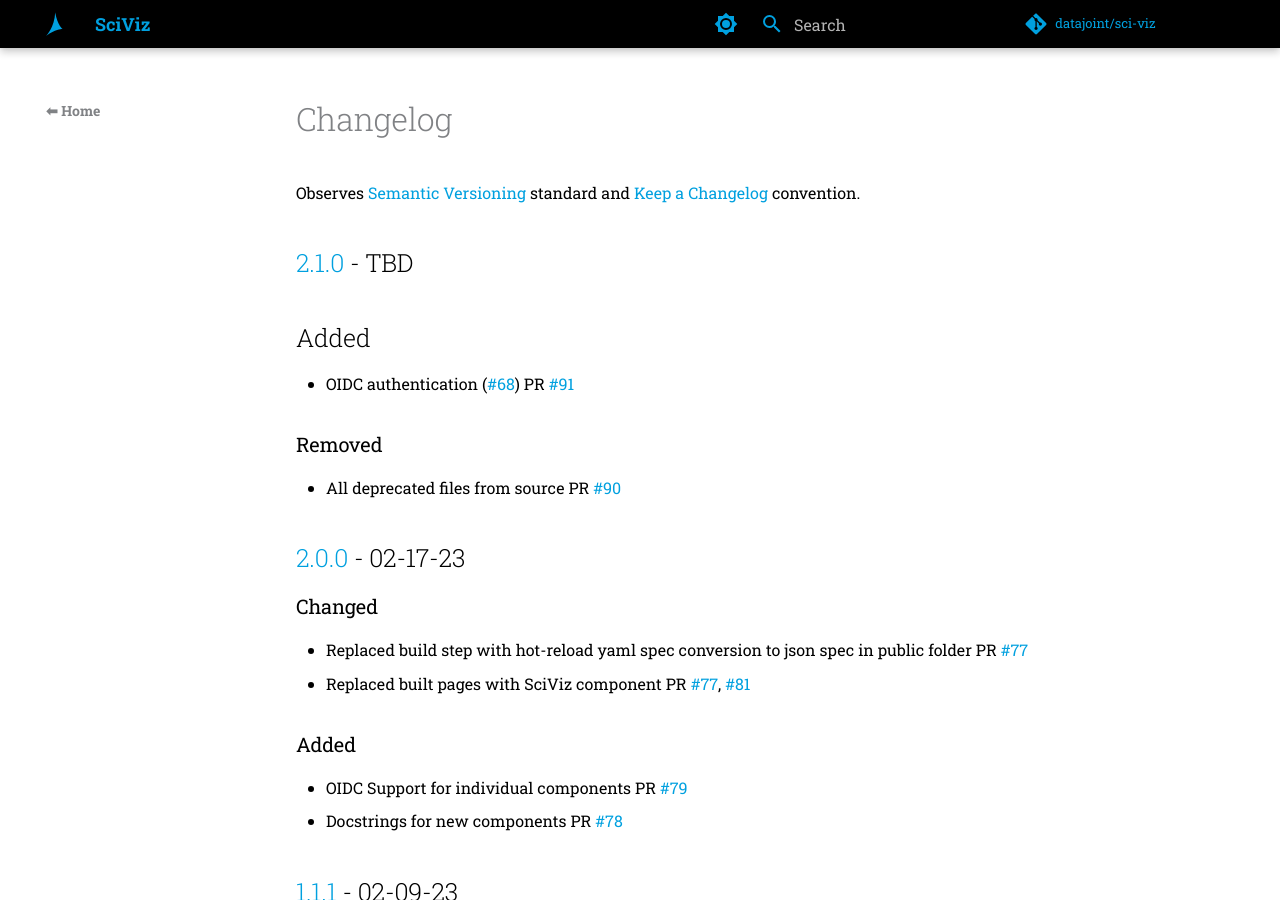
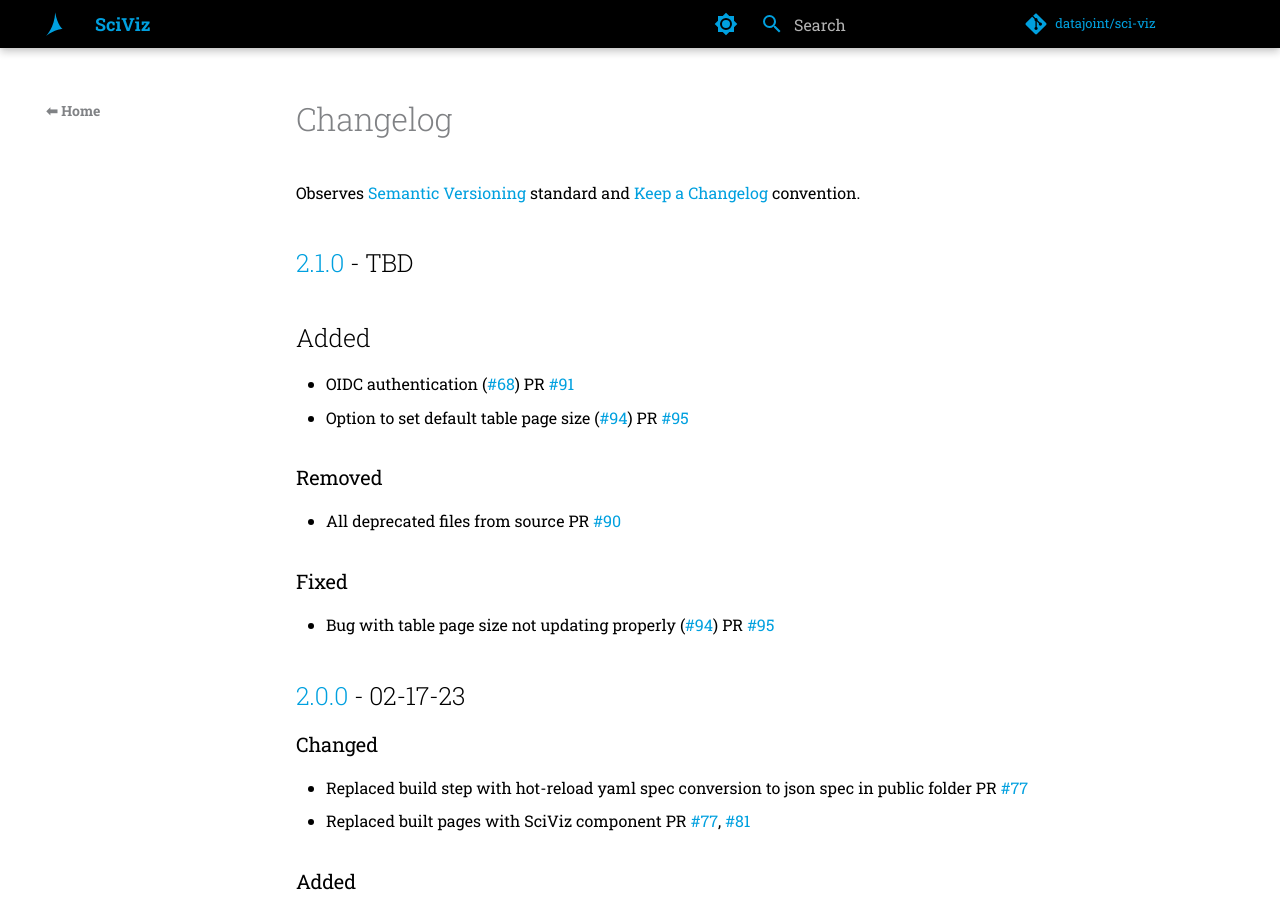
Before and after one commit to datajoint/sci-viz, an MkDocs documentation site: the page built from docs/src/changelog.md, in a window 1280 px wide and 900 px high. Built offline with MkDocs 1.6.1 and Material for MkDocs 9.7.7, drawn with Linux system fonts in a browser that asks for light colours; comment, search, counter and statistics services are not loaded; the version menu is left out.

Commit message:
update changelog

```diff
--- a/docs/src/changelog.md
+++ b/docs/src/changelog.md
@@ -7,10 +7,15 @@ Observes [Semantic Versioning](https://semver.org/spec/v2.0.0.html) standard and
 ## Added
 
 - OIDC authentication ([#68](https://github.com/datajoint/sci-viz/issues/68)) PR [#91](https://github.com/datajoint/sci-viz/pull/91)
+- Option to set default table page size ([#94](https://github.com/datajoint/sci-viz/issues/94)) PR [#95](https://github.com/datajoint/sci-viz/pull/95)
 
 ### Removed
 
 - All deprecated files from source PR [#90](https://github.com/datajoint/sci-viz/pull/90)
+
+### Fixed
+
+- Bug with table page size not updating properly ([#94](https://github.com/datajoint/sci-viz/issues/94)) PR [#95](https://github.com/datajoint/sci-viz/pull/95)
 
 ## [2.0.0] - 02-17-23
 
```
